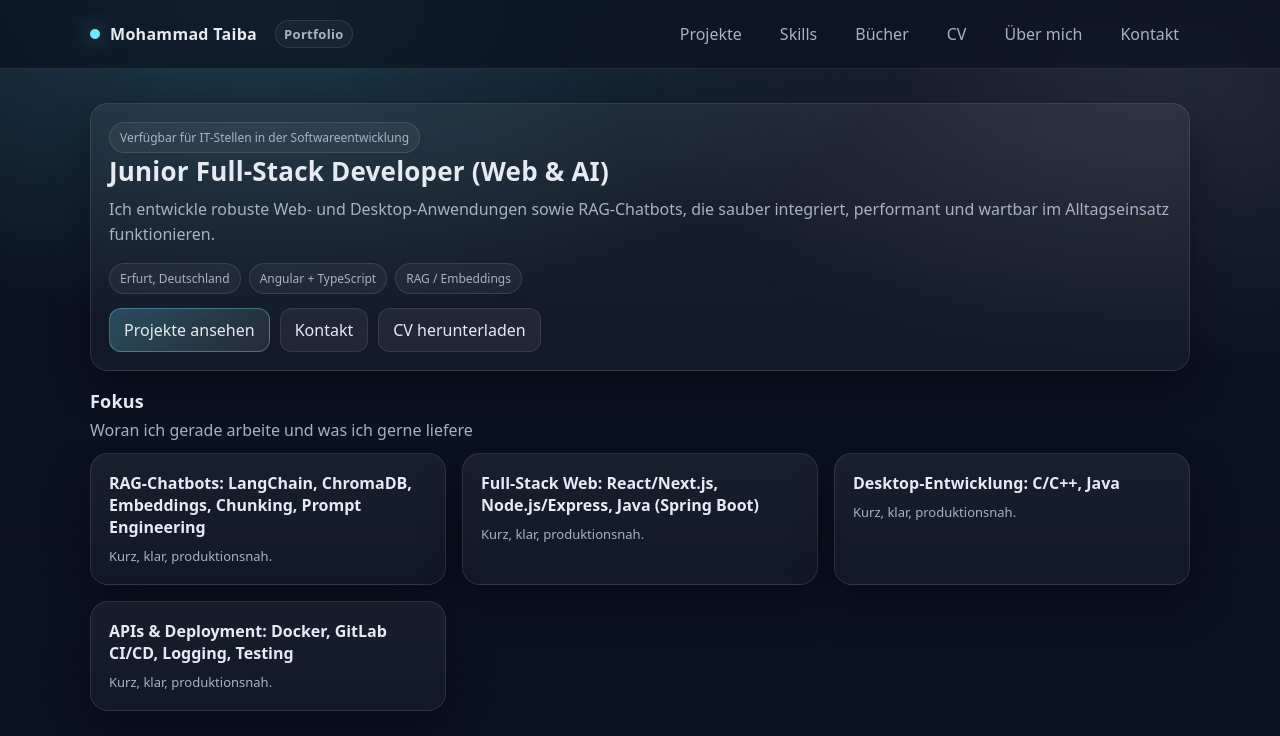
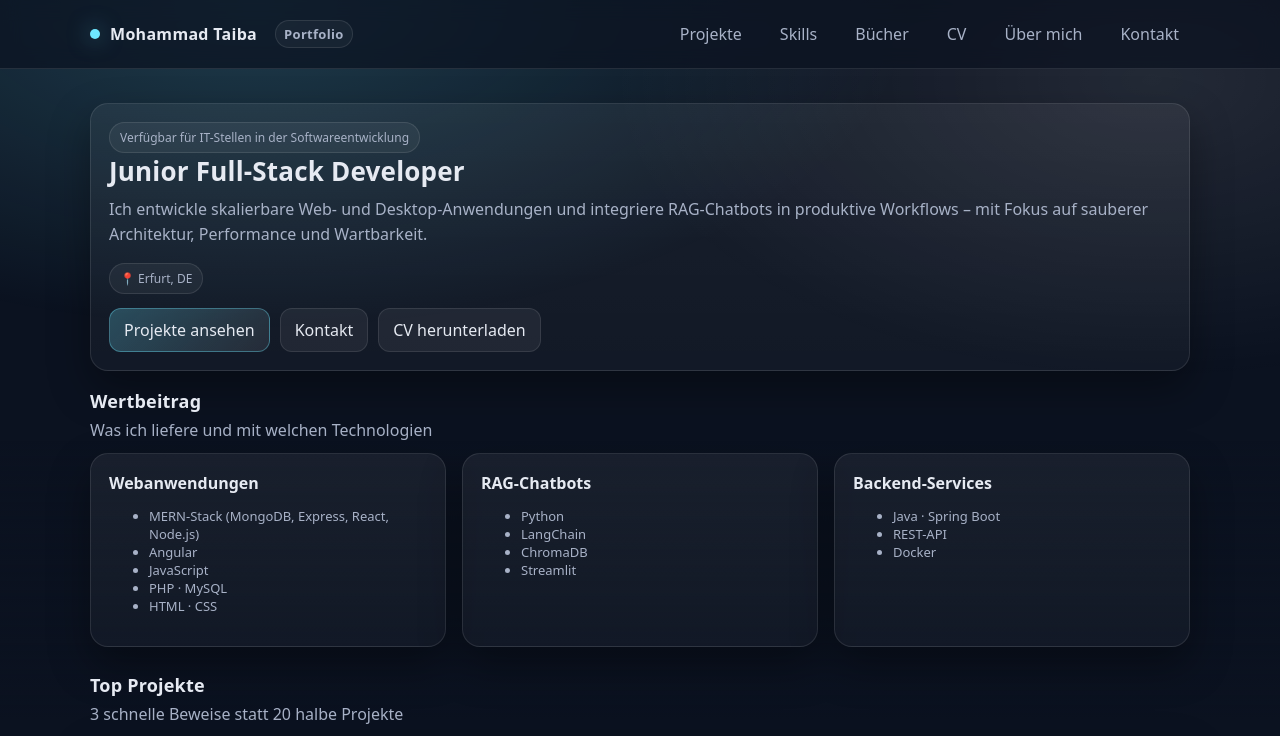
Before and after one commit to mohammadtaiba/portfolio, an Angular app: page / in a window 1280 px wide. Shown: the top 736 px of the page. Built offline with nearby package versions, Linux system fonts and the light colour scheme.

Commit message:
new update

```diff
--- a/src/app/data/portfolio-data.ts
+++ b/src/app/data/portfolio-data.ts
@@ -21,39 +21,65 @@ export type SkillGroup = {
 
 export const PROFILE = {
     name: 'Mohammad Taiba',
-    role: 'Junior Full-Stack Developer (Web & AI)',
-    location: 'Erfurt, Deutschland',
+    role: 'Junior Full-Stack Developer',
+    location: '📍 Erfurt, DE',
     email: 'mohammadtaiba55@gmail.com',
     shortPitch:
-        'Ich entwickle robuste Web- und Desktop-Anwendungen sowie RAG-Chatbots, die sauber integriert, performant und wartbar im Alltagseinsatz funktionieren.',
+        'Ich entwickle skalierbare Web- und Desktop-Anwendungen und integriere RAG-Chatbots in produktive Workflows – mit Fokus auf sauberer Architektur, Performance und Wartbarkeit.',
     links: {
         github: 'https://github.com/mohammadtaiba',
         linkedin: 'https://www.linkedin.com/in/mohammad-taiba/',
         website: 'https://mohammadtaiba.dev',
     },
     focus: [
-        'RAG-Chatbots: LangChain, ChromaDB, Embeddings, Chunking, Prompt Engineering',
-        'Full-Stack Web: React/Next.js, Node.js/Express, Java (Spring Boot)',
-        'Desktop-Entwicklung: C/C++, Java',
-        'APIs & Deployment: Docker, GitLab CI/CD, Logging, Testing',
+        {
+            title: 'Webanwendungen',
+            bullets: [
+                'MERN-Stack (MongoDB, Express, React, Node.js)',
+                'Angular',
+                'JavaScript',
+                'PHP · MySQL',
+                'HTML · CSS',
+            ],
+        },
+        {
+            title: 'RAG-Chatbots',
+            bullets: [
+                'Python',
+                'LangChain',
+                'ChromaDB',
+                'Streamlit',
+            ],
+        },
+        {
+            title: 'Backend-Services',
+            bullets: [
+                'Java · Spring Boot',
+                'REST-API',
+                'Docker',
+            ],
+        },
     ],
 };
 
 export const PROJECTS: Project[] = [
   {
-    title: 'Praktikum als KI-Entwickler (RAG) fur interne Dokumente',
-    subtitle: 'RAG-Chat entwickelt für die Lehrer- und Schülerdatenbank (LUSD) bei der Firma topdev GmbH in Erfurt',
-    description: 'Ein RAG-System mit semantischer Suche, Vektordatenbank und LLM-Anbindung fur domanenspezifische Antworten.',
-    tags: ['AI', 'RAG', 'ChromaDB', 'Embeddings', 'TypeScript'],
+    title: 'KI-Entwickler',
+    subtitle: 'Praktikum',
+    description: 'RAG-Chatbot, der internes Wissen per semantischer Suche zuverlässig als Antworten bereitstellt.',
+    tags: ['KI', 'Python', 'Streamlit', 'ChromaDB', 'Automatisierung'],
     links: { repo: 'https://github.com/your-handle/rag-chatbot' },
     highlights: [
-      'Chunking verbessert (Quellen + Overlap + Grobe)',
-      'Embedding-Modell gewechselt und Indexierung optimiert',
-      'Dokumente (auch Excel) sauber konvertiert und eingebettet',
+      'LUSD-Chatbot für Fach- und Anwenderfragen (Hessen)',
+      'Wissensbasis: Word/Excel/PDF + HTML-Hilfeseiten',
+      'Inhalte automatisiert nach Markdown konvertiert',
+      'RAG mit Vektordatenbank (Chunking/Embeddings/Retrieval)',
+      'Chunk-Größe & Overlap begründet festgelegt',
+      'Updates der Wissensbasis regelmäßig eingespielt',
     ],
   },
   {
-    title: 'Portfolio-Webseite (Angular)',
+    title: 'Portfolio-Webseite',
     subtitle: 'Eigenes Projekt',
     description:
       'Portfolio mit Angular Standalone + Router, modular aufgebaut und datengetrieben (Projekte/Skills/Bücher) inklusive CV-Download und Legal-Seiten.',
@@ -143,10 +169,13 @@ export const BOOKS: Book[] = [
 ];
 
 export const SKILL_GROUPS: SkillGroup[] = [
-  { group: 'Sprachen', items: ['TypeScript', 'JavaScript', 'Python', 'SQL'] },
+  { group: 'Programmiersprachen', items: ['Python', 'C/C++', 'Java', 'TypeScript', 'JavaScript', 'SQL'] },
   { group: 'Frontend', items: ['Angular', 'HTML', 'CSS', 'Responsive UI', 'Accessibility'] },
-  { group: 'AI / LLM', items: ['RAG', 'Embeddings', 'Prompt-Engineering', 'Vector DB (ChromaDB)', 'Retrieval'] },
+  { group: 'KI', items: ['RAG-Chatbots', 'Streamlit (UI)', 'Prompt-Engineering', 'ChromaDB (Vektordatenbank)'] },
   { group: 'Tools', items: ['Git', 'Docker', 'Linux', 'REST APIs'] },
+  { group: 'Softskills', items: [] },
+  { group: 'Sprachen', items: [] },
+
 ];
 
 export const CV = {
--- a/src/app/pages/home/home.page.html
+++ b/src/app/pages/home/home.page.html
@@ -6,8 +6,6 @@
 
         <div class="kpis">
             <span class="pill">{{ profile.location }}</span>
-      <span class="pill">Angular + TypeScript</span>
-      <span class="pill">RAG / Embeddings</span>
         </div>
 
         <div class="actions">
@@ -17,11 +15,13 @@
         </div>
     </div>
 
-  <app-section title="Fokus" subtitle="Woran ich gerade arbeite und was ich gerne liefere">
+    <app-section title="Wertbeitrag" subtitle="Was ich liefere und mit welchen Technologien">
         <div class="grid cols-3">
             <div class="card card-pad item" *ngFor="let f of profile.focus">
-        <h3>{{ f }}</h3>
-        <p class="small">Kurz, klar, produktionsnah.</p>
+                <h3>{{ f.title }}</h3>
+                <ul class="small bullets">
+                    <li *ngFor="let b of f.bullets">{{ b }}</li>
+                </ul>
             </div>
         </div>
     </app-section>
--- a/src/app/pages/skills/skills.page.html
+++ b/src/app/pages/skills/skills.page.html
@@ -1,10 +1,10 @@
 <div class="page">
   <div class="card card-pad">
     <h1 style="margin:0 0 6px; font-size:24px;">Skills</h1>
-    <p class="small" style="margin:0;">Nur das listen, was du wirklich kannst - und lieber mit Beweisen (Projekte).</p>
+    <p class="small" style="margin:0;">Erfolg besteht darin, dass man genau die Fähigkeiten hat, die im Moment gefragt sind.</p>
   </div>
 
-  <app-section title="Skill-Übersicht" subtitle="Klar strukturiert, damit Recruiter schnell verstehen">
+  <app-section title="Skill-Übersicht" subtitle="">
     <div class="grid cols-2">
       <div class="card card-pad" *ngFor="let g of groups">
         <h3 style="margin:0 0 10px;">{{ g.group }}</h3>
--- a/src/index.html
+++ b/src/index.html
@@ -2,7 +2,7 @@
 <html lang="de">
 <head>
   <meta charset="utf-8">
-  <title>Mohammad Taiba – Entwickler</title>
+  <title>MTaiba – Persönliche Webseite</title>
   <base href="/">
   <meta name="viewport" content="width=device-width, initial-scale=1">
   <meta name="description" content="Portfolio von MOHAMMAD TAIBA - Projekte, Skills und Lebenslauf.">
```
Also changed, not shown: 2 other files (tests, documents, lock files or other folders). Lines whose indentation alone changed are shown as unchanged.
